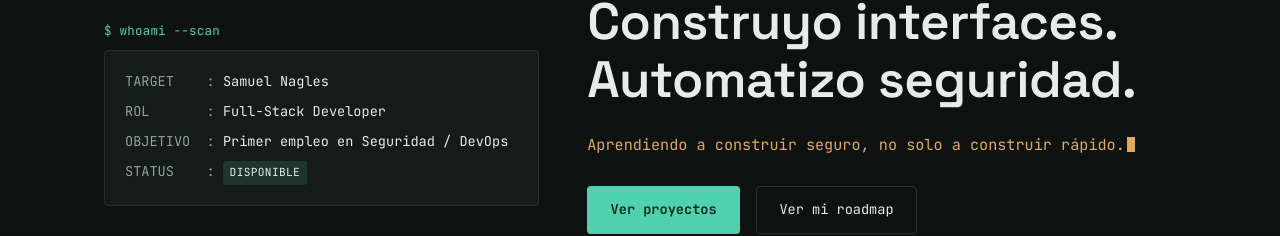
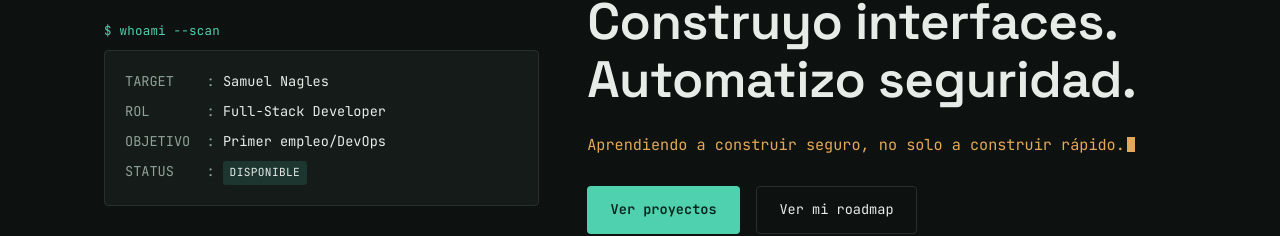
Before and after one commit to cristianmarti29-jpn/Portafolio_Samuel_Nagles, a plain HTML site: page index.html in a window 1280 px wide. Shown: the part 165-401 px from the top of the page. Drawn offline with Linux system fonts and the light colour scheme.

```diff
--- a/index.html
+++ b/index.html
@@ -51,7 +51,7 @@
         <div class="scan-box" id="scanBox">
           <p class="scan-line">TARGET&nbsp;&nbsp;&nbsp;&nbsp;: <span>Samuel Nagles</span></p>
           <p class="scan-line">ROL&nbsp;&nbsp;&nbsp;&nbsp;&nbsp;&nbsp;&nbsp;: <span>Full-Stack Developer</span></p>
-          <p class="scan-line">OBJETIVO&nbsp;&nbsp;: <span>Primer empleo en Seguridad / DevOps</span></p>
+          <p class="scan-line">OBJETIVO&nbsp;&nbsp;: <span>Primer empleo/DevOps</span></p>
           <p class="scan-line">STATUS&nbsp;&nbsp;&nbsp; : <span class="status status--done">DISPONIBLE</span></p>
         </div>
       </div>
```
